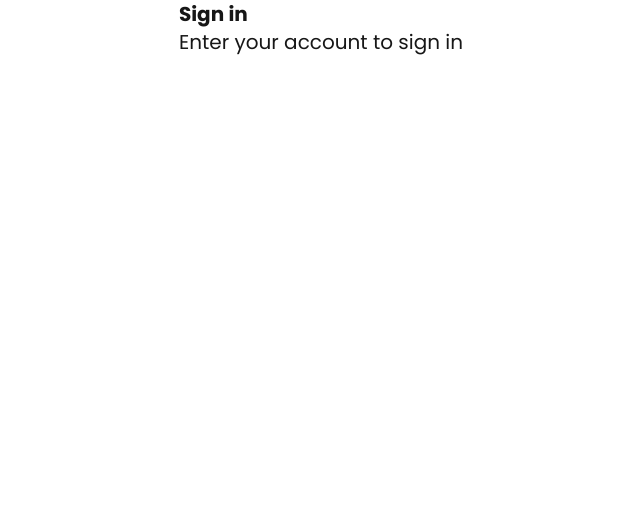
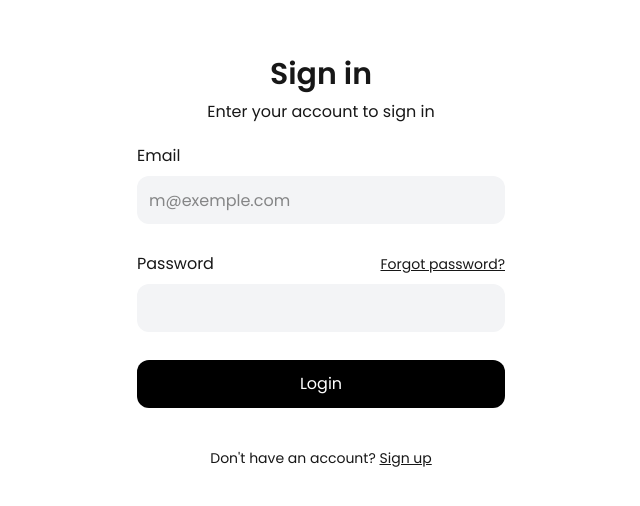
Before and after one commit to Rosier-Anderson/minimal-social-web, a Next.js app: page /login in a window 1280 px wide. Shown: the top 506 px of the page, without its empty margins (319-959 px from the left). Built offline with nearby package versions, Linux system fonts and the light colour scheme.

Commit message:
Polishing and styling the Login page

```diff
--- /dev/null
+++ b/app/(auth)/(group)/forgot-password/page.tsx
@@ -0,0 +1,7 @@
+import React from "react";
+
+function ForgotPassword() {
+  return <div>ForgotPassword</div>;
+}
+
+export default ForgotPassword;
--- /dev/null
+++ b/app/(auth)/(signup)/register/page.tsx
@@ -0,0 +1,7 @@
+import React from "react";
+
+function SignUp() {
+  return <div>SignUp</div>;
+}
+
+export default SignUp;
--- a/app/(auth)/login/login-form.tsx
+++ b/app/(auth)/login/login-form.tsx
@@ -0,0 +1,53 @@
+import Link from "next/link";
+import React from "react";
+
+function LoginForm() {
+  return (
+    <form action="" className=" flex flex-col gap-7 text-base ">
+      <div className="flex flex-col gap-2">
+        <label htmlFor="email">Email</label>
+        <input
+          id="email"
+          type="email"
+          placeholder="m@exemple.com"
+          className="p-3 w-full text-base rounded-xl h-11 md:h-12 bg-gray-100 outline-neutral-950"
+        />
+      </div>
+      <div className="">
+        <div className="flex justify-between ">
+          {" "}
+          <label htmlFor="password">Password</label>
+          <Link
+            // remenber to change the href on local or production
+            href="https://djj6yj-3000.csb.app/forgot-password"
+            className=" flex items-center underline text-sm"
+          >
+            Forgot password?
+          </Link>
+        </div>
+
+        <input
+          id="password"
+          type="password"
+          placeholder=""
+          // Etra margin-top => mt2 for better allignment
+          className=" p-3 w-full text-base rounded-xl h-11 md:h-12 bg-gray-100 outline-neutral-950 mt-2"
+        />
+      </div>
+      <LoginButton />
+    </form>
+  );
+}
+
+const LoginButton = () => {
+  return (
+    <button
+      type="submit"
+      className="bg-black text-white w-full text-base rounded-xl h-11 md:h-12 cursor-pointer"
+    >
+      Login
+    </button>
+  );
+};
+
+export default LoginForm;
--- a/app/(auth)/login/page.tsx
+++ b/app/(auth)/login/page.tsx
@@ -1,17 +1,38 @@
 import React from "react";
+import LoginForm from "./login-form";
+import Link from "next/link";
 
-function Login() {
+function LoginPage() {
   return (
-    <div id="box" className="flex justify-center size-screen text-xl">
-      <div className="">
-        <div className="">
-          <h1 className="font-bold">Sign in</h1>
-          <p className="">Enter your account to sign in </p>
+    <div
+      id="box"
+      className="flex justify-center size-screen text-sm md:text-lg lg:text-xl "
+    >
+      <div className=" md:mt-10  p-4 w-[350px] md:w-[400px] h-[400px]">
+        <div className="flex flex-col justify-center items-center gap-0.5 md:gap-2 mb-5">
+          <h1 className=" text-2xl md:text-3xl font-semibold">Sign in</h1>
+          <p className="text-base">Enter your account to sign in</p>
         </div>
-        <div className=""></div>
+        <LoginForm />
+        <SignUpLink />
       </div>
     </div>
   );
 }
 
-export default Login;
+const SignUpLink = () => {
+  return (
+    <div className="flex items-center justify-center text-base md:text-sm mt-8 md:mt-10">
+      <p className="">Don't have an account?&nbsp;</p>
+      <Link
+        // remenber to change it in production or localS
+        href="https://djj6yj-3000.csb.app/register"
+        className="underline"
+      >
+        Sign up
+      </Link>
+    </div>
+  );
+};
+
+export default LoginPage;
```
